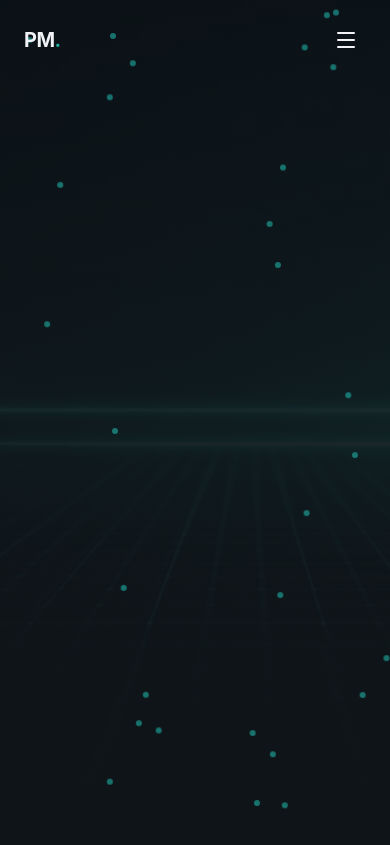
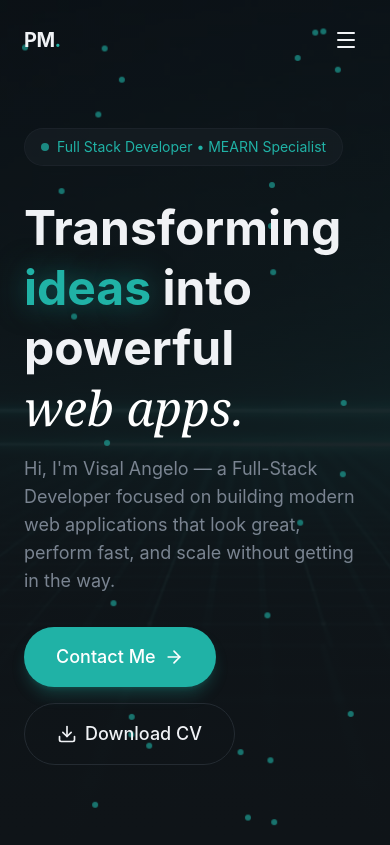
Before and after one commit to v-angelo/personal-portfolio, a React (Vite) app: page / in a window 390 px wide. Built offline with nearby package versions, Linux system fonts and the light colour scheme.

Commit message:
Hero section in progress, added animated svg button

```diff
--- /dev/null
+++ b/src/components/AnimatedButton.jsx
@@ -0,0 +1,30 @@
+function AnimatedButton({ children }) {
+  return (
+    <button className="group animated-border relative overflow-visible rounded-full border border-border bg-transparent px-8 py-4 text-lg font-medium text-foreground transition-all duration-1000 hover:border-primary/50 focus:outline-none focus-visible:ring-2 focus-visible:ring-primary focus-visible:ring-offset-2 disabled:cursor-not-allowed disabled:opacity-50">
+      {/* Animated SVG Border */}
+      <svg
+        className="download-cv-border pointer-events-none absolute top-0 left-0 h-full w-full"
+        viewBox="0 0 200 60"
+        preserveAspectRatio="none"
+        style={{ overflow: "visible" }}
+      >
+        <path
+          d="M 30,1 A 29,29 0 0 0 1,30 L 1,30 A 29,29 0 0 0 30,59 L 170,59 A 29,29 0 0 0 199,30 L 199,30 A 29,29 0 0 0 170,1 Z"
+          fill="none"
+          stroke="var(--color-primary)"
+          strokeWidth="2"
+          strokeDasharray="400 550"
+          strokeDashoffset="400"
+          strokeLinecap="round"
+          strokeLinejoin="round"
+          className="animated-border-path"
+        />
+      </svg>
+      <span className="relative z-10 flex items-center justify-center gap-2">
+        {children}
+      </span>
+    </button>
+  );
+}
+
+export default AnimatedButton;
--- a/src/index.css
+++ b/src/index.css
@@ -24,7 +24,7 @@
   --color-surface: #1a2329;
 
   /* animations */
-  --animate-fade-in: fade-in 0.6s ease-out both;
+  --animate-fade-in: fade-in 0.8s ease-out both;
 
   @keyframes fade-in {
     from {
@@ -73,6 +73,11 @@
   border: 1px solid color-mix(in srgb, var(--color-border) 60%, transparent);
 }
 
+@utility glow-text {
+  text-shadow: 0 0 30px
+    color-mix(in srgb, var(--color-primary) 50%, transparent);
+}
+
 @layer utilities {
   @keyframes slow-drift {
     0%,
@@ -92,4 +97,45 @@
       transform: translate(30px, 10px);
     }
   }
+
+  .animation-delay-100 {
+    animation-delay: 100ms;
+  }
+  .animation-delay-200 {
+    animation-delay: 200ms;
+  }
+  .animation-delay-300 {
+    animation-delay: 300ms;
+  }
+  .animation-delay-400 {
+    animation-delay: 400ms;
+  }
+  .animation-delay-500 {
+    animation-delay: 500ms;
+  }
+  .animation-delay-600 {
+    animation-delay: 600ms;
+  }
+  .animation-delay-800 {
+    animation-delay: 800ms;
+  }
+
+  @keyframes animated-border {
+    0% {
+      stroke-dashoffset: 400;
+    }
+    100% {
+      stroke-dashoffset: -550;
+    }
+  }
+
+  .group:hover .animated-border-path {
+    animation: animated-border 1.5s linear infinite;
+  }
+
+  .animated-border:hover {
+    background-color: color-mix(in srgb, #26c4b8 15%, transparent);
+    backdrop-filter: blur(16px);
+    box-shadow: 0 0 20px color-mix(in srgb, #26c4b8 20%, transparent);
+  }
 }
--- a/src/layout/Navbar.jsx
+++ b/src/layout/Navbar.jsx
@@ -17,19 +17,19 @@ function Navbar() {
       <nav className="container mx-auto flex items-center justify-between px-6 pb-4 md:pb-0">
         <a
           href="#"
-          className="hover:text-primary text-xl font-bold tracking-tight"
+          className="text-xl font-bold tracking-tight hover:text-primary"
         >
           PM<span className="text-primary">.</span>
         </a>
 
         {/* desktop nav */}
         <div className="hidden items-center gap-1 md:flex">
-          <div className="glass items-center gap-1 rounded-full px-2 py-1">
+          <div className="items-center gap-1 rounded-full glass px-2 py-1">
             {navLinks.map((link, index) => (
               <a
                 key={index}
                 href={link.href}
-                className="text-muted-foreground hover:text-foreground hover:bg-surface rounded-full px-4 py-2 text-sm"
+                className="rounded-full px-4 py-2 text-sm text-muted-foreground hover:bg-surface hover:text-foreground"
               >
                 {link.label}
               </a>
@@ -45,7 +45,7 @@ function Navbar() {
         {/* mobile menu button */}
         <button
           onClick={() => setIsMobileMenuOpen((prev) => !prev)}
-          className="text-foreground cursor-pointer p-2 md:hidden"
+          className="cursor-pointer p-2 text-foreground md:hidden"
         >
           {isMobileMenuOpen ? <X size={24} /> : <Menu size={24} />}
         </button>
@@ -53,13 +53,13 @@ function Navbar() {
 
       {/* mobile menu */}
       {isMobileMenuOpen && (
-        <div className="glass-strong animate-fade-in md:hidden">
+        <div className="animate-fade-in glass-strong md:hidden">
           <div className="container mx-auto flex flex-col gap-4 px-6 py-6">
             {navLinks.map((link, index) => (
               <a
                 key={index}
                 href={link.href}
-                className="text-muted-foreground hover:text-foreground py-2 text-lg"
+                className="py-2 text-lg text-muted-foreground hover:text-foreground"
               >
                 {link.label}
               </a>
--- a/src/sections/Hero.jsx
+++ b/src/sections/Hero.jsx
@@ -1,3 +1,7 @@
+import AnimatedButton from "@/components/AnimatedButton";
+import { Button } from "@/components/Button";
+import { ArrowRight, Download } from "lucide-react";
+
 function Hero() {
   return (
     <section className="relative flex min-h-screen items-center overflow-hidden">
@@ -9,7 +13,7 @@ function Hero() {
           className="h-full w-full object-cover opacity-40"
         />
 
-        <div className="from-background/20 via-background/80 to-background absolute inset-0 bg-linear-to-b" />
+        <div className="absolute inset-0 bg-linear-to-b from-background/20 via-background/80 to-background" />
       </div>
 
       {/* dots */}
@@ -30,10 +34,49 @@ function Hero() {
       </div>
 
       {/* content */}
-      <div>
-        <div>
+      <div className="relative z-10 container mx-auto px-6 pt-32 pb-20">
+        <div className="grid items-center gap-12 lg:grid-cols-2">
           {/* left - text content */}
-          <div></div>
+          <div className="space-y-8">
+            {/* banner text */}
+            <div className="animate-fade-in">
+              <span className="inline-flex items-center gap-2 rounded-full glass px-4 py-2 text-sm text-primary">
+                <span className="h-2 w-2 animate-pulse rounded-full bg-primary" />
+                Full Stack Developer • MEARN Specialist
+              </span>
+            </div>
+
+            {/* hero text*/}
+            <div className="space-y-4">
+              <h1 className="animation-delay-100 animate-fade-in text-5xl leading-tight font-bold md:text-6xl lg:text-7xl">
+                Transforming <br />
+                <span className="text-primary glow-text">ideas</span> into
+                powerful
+                <br />
+                <span className="font-serif font-normal text-white italic">
+                  web apps.
+                </span>
+              </h1>
+
+              <p className="animation-delay-200 max-w-lg animate-fade-in text-lg text-muted-foreground">
+                Hi, I'm Visal Angelo — a Full-Stack Developer focused on
+                building modern web applications that look great, perform fast,
+                and scale without getting in the way.
+              </p>
+            </div>
+
+            {/* ctas */}
+            <div className="animation-delay-300 flex animate-fade-in flex-wrap gap-4">
+              <Button size="lg">
+                Contact Me <ArrowRight className="h-5 w-5" />
+              </Button>
+
+              <AnimatedButton>
+                <Download className="h-5 w-5" />
+                Download CV
+              </AnimatedButton>
+            </div>
+          </div>
 
           {/* right - profile image */}
         </div>
--- a/vite.config.js
+++ b/vite.config.js
@@ -8,7 +8,7 @@ export default defineConfig({
   plugins: [react(), tailwindcss()],
   resolve: {
     alias: {
-      "@": path.resolve(__dirname, "./src"),
+      "@": path.resolve(import.meta.dirname, "./src"),
     },
   },
 });
```
